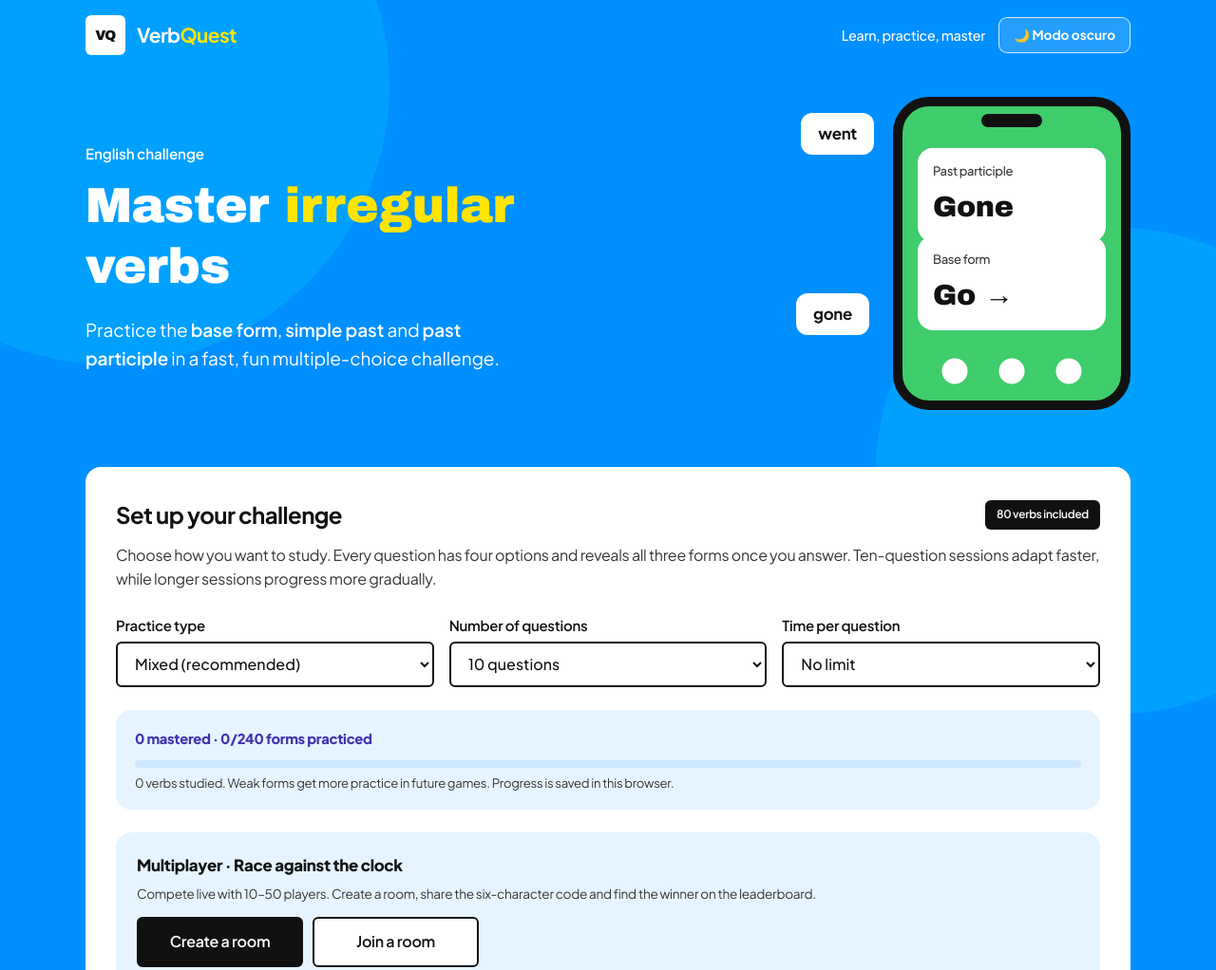
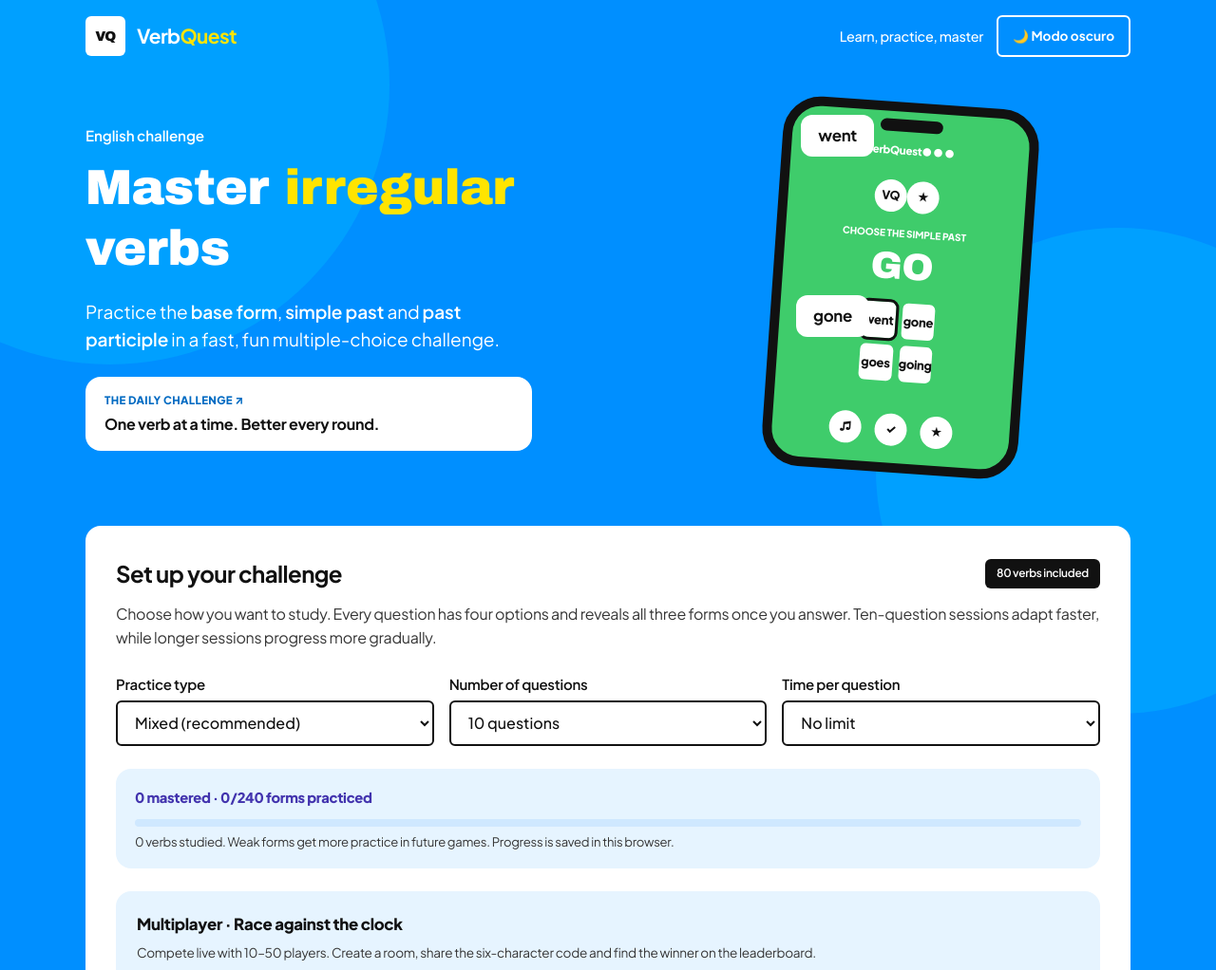
Before and after one commit to Mateosalazar543/VerbQuest, a website: page VerbQuest/VerbQuest_Multijugador/public/index.html in a window 1280 px wide. Shown: the top 1022 px of the page at 95% size. Drawn offline with Linux system fonts and the light colour scheme.

Commit message:
feat(ui): improve Honk design and light-dark theme compatibility

```diff
--- a/VerbQuest/VerbQuest_Multijugador/public/index.html
+++ b/VerbQuest/VerbQuest_Multijugador/public/index.html
@@ -32,6 +32,7 @@
   <link rel="preconnect" href="https://fonts.gstatic.com" crossorigin>
   <link href="https://fonts.googleapis.com/css2?family=Archivo+Black&family=Plus+Jakarta+Sans:wght@400;500;600;700;800&display=swap" rel="stylesheet">
   <link rel="stylesheet" href="./styles.css">
+  <script src="./theme-toggle.js"></script>
 </head>
 <body>
   <noscript>VerbQuest needs JavaScript to run. Please enable it in your browser.</noscript>
@@ -49,10 +50,15 @@
             <p class="eyebrow">English challenge</p>
             <h1 id="welcomeTitle">Master <span class="hl">irregular</span> verbs</h1>
             <p>Practice the <b>base form</b>, <b>simple past</b> and <b>past participle</b> in a fast, fun multiple-choice challenge.</p>
+            <aside class="hero-notice"><small>THE DAILY CHALLENGE ↗</small><strong>One verb at a time. Better every round.</strong></aside>
           </div>
           <div class="hero-art" aria-hidden="true">
-            <div class="flash-card back"><span>Past participle</span><strong>Gone</strong></div>
-            <div class="flash-card front"><span>Base form</span><strong>Go →</strong></div>
+            <div class="phone-status"><span>VerbQuest</span><span>● ● ●</span></div>
+            <div class="phone-avatars"><span>VQ</span><span>★</span></div>
+            <p class="phone-prompt">CHOOSE THE SIMPLE PAST</p>
+            <strong class="phone-word">GO</strong>
+            <div class="phone-options"><span>went</span><span>gone</span><span>goes</span><span>going</span></div>
+            <div class="phone-bottom"><span>♫</span><span>✓</span><span>★</span></div>
           </div>
         </div>
         <div class="settings">
@@ -244,6 +250,5 @@
 
   <script src="./app.js" defer></script>
   <script src="./multiplayer.js" defer></script>
-  <script src="/theme-toggle.js" defer></script>
 </body>
 </html>
--- a/VerbQuest/VerbQuest_Multijugador/public/styles.css
+++ b/VerbQuest/VerbQuest_Multijugador/public/styles.css
@@ -1489,3 +1489,242 @@ html[data-theme="dark"] .flash-card span {
     border-color: #38a5ff;
   }
 }
+
+
+/* =================================================
+   VERBQUEST HONK - INTERFAZ Y TEMAS
+   ================================================= */
+
+/* Tema claro */
+:root {
+  --honk-canvas: #008fff;
+  --honk-yellow: #ffe400;
+  --honk-white: #ffffff;
+  --honk-green: #3fcc6b;
+  --honk-panel: #ffffff;
+  --honk-text: #111111;
+}
+
+/* Tema oscuro */
+html[data-theme="dark"] {
+  --honk-canvas: #081326;
+  --honk-panel: #111e33;
+  --honk-text: #f5f8ff;
+}
+
+/* Barra de navegacion */
+.theme-actions {
+  display: flex;
+  align-items: center;
+  justify-content: flex-end;
+  gap: 14px;
+  margin-left: auto;
+}
+
+.theme-toggle {
+  min-height: 44px;
+  padding: 9px 15px;
+  border: 2px solid white;
+  border-radius: 6px;
+  background: transparent;
+  color: white;
+  font-weight: 700;
+  cursor: pointer;
+}
+
+.theme-toggle:hover {
+  background: white;
+  color: #111111;
+}
+
+.theme-toggle:focus-visible {
+  outline: 3px solid #ffe400;
+  outline-offset: 3px;
+}
+
+/* Tarjeta informativa */
+.hero-notice {
+  margin-top: 24px;
+  max-width: 470px;
+  padding: 16px 20px;
+  border-radius: 16px;
+  background: #ffffff;
+  color: #111111;
+}
+
+.hero-notice small {
+  display: block;
+  color: #006ac2;
+  font-size: .72rem;
+  font-weight: 800;
+  letter-spacing: .03em;
+}
+
+.hero-notice strong {
+  display: block;
+  margin-top: 4px;
+  font-size: 1rem;
+}
+
+/* Telefono ilustrativo */
+.hero-art {
+  isolation: isolate;
+  position: relative;
+  display: flex;
+  flex-direction: column;
+  justify-self: center;
+  width: min(100%, 270px);
+  height: 390px;
+  max-width: none;
+  min-height: 0;
+  margin: 0;
+  padding: 32px 17px 18px;
+  border: 10px solid #111111;
+  border-radius: 40px;
+  background: #3fcc6b;
+  color: white;
+  transform: rotate(4deg);
+  overflow: hidden;
+  animation: none;
+}
+
+.hero-art::before {
+  content: "";
+  position: absolute;
+  top: 8px;
+  left: 50%;
+  width: 66px;
+  height: 13px;
+  margin-left: -33px;
+  background: #111111;
+  border-radius: 20px;
+}
+
+.hero-art::after {
+  content: none;
+}
+
+.phone-status {
+  display: flex;
+  justify-content: space-between;
+  font-size: .72rem;
+  font-weight: 800;
+}
+
+.phone-avatars {
+  display: flex;
+  justify-content: space-between;
+  margin: 22px 0 13px;
+}
+
+.phone-avatars span,
+.phone-bottom span {
+  display: grid;
+  place-items: center;
+  width: 34px;
+  height: 34px;
+  background: white;
+  color: #111111;
+  border-radius: 50%;
+  font-size: .78rem;
+  font-weight: 800;
+}
+
+.hero .phone-prompt {
+  margin: 2px 0 3px;
+  text-align: center;
+  font-size: .63rem;
+  font-weight: 800;
+}
+
+.phone-word {
+  display: block;
+  margin-bottom: 14px;
+  text-align: center;
+  font: 400 2.5rem/1.2 'Archivo Black', sans-serif;
+}
+
+.phone-options {
+  display: grid;
+  grid-template-columns: repeat(2, 1fr);
+  gap: 7px;
+}
+
+.phone-options span {
+  display: grid;
+  place-items: center;
+  min-height: 38px;
+  border-radius: 6px;
+  background: white;
+  color: #111111;
+  font-size: .81rem;
+  font-weight: 800;
+}
+
+.phone-options span:first-child {
+  outline: 3px solid #111111;
+}
+
+.phone-bottom {
+  display: flex;
+  justify-content: center;
+  gap: 14px;
+  margin-top: auto;
+}
+
+/* Correcciones de contraste oscuro */
+html[data-theme="dark"] .hero-notice {
+  background: white;
+  color: #111111;
+}
+
+html[data-theme="dark"] .hero-art {
+  background: #3fcc6b;
+  color: white;
+}
+
+/* Dispositivos moviles */
+@media (max-width: 720px) {
+  .theme-actions {
+    gap: 8px;
+  }
+
+  .theme-actions .top-tag {
+    display: none;
+  }
+
+  .theme-toggle {
+    min-height: 42px;
+    padding: 8px 11px;
+    font-size: .78rem;
+  }
+
+  .hero-notice {
+    margin-top: 20px;
+  }
+
+  .hero-art {
+    display: none;
+  }
+
+  html[data-theme="dark"] #gameScreen .question-area,
+  html[data-theme="dark"] #onlineGameScreen .question-area {
+    background: #1b304b;
+    color: #f5f8ff;
+  }
+
+  html[data-theme="dark"] #gameScreen .game-bottom,
+  html[data-theme="dark"] #onlineGameScreen
+  #onlineQuestionContainer > .online-actions {
+    background: #111e33;
+    border-color: #314761;
+  }
+}
+
+@media (prefers-reduced-motion: reduce) {
+  .hero-art,
+  .theme-toggle {
+    animation: none !important;
+    transition: none !important;
+  }
+}
```
